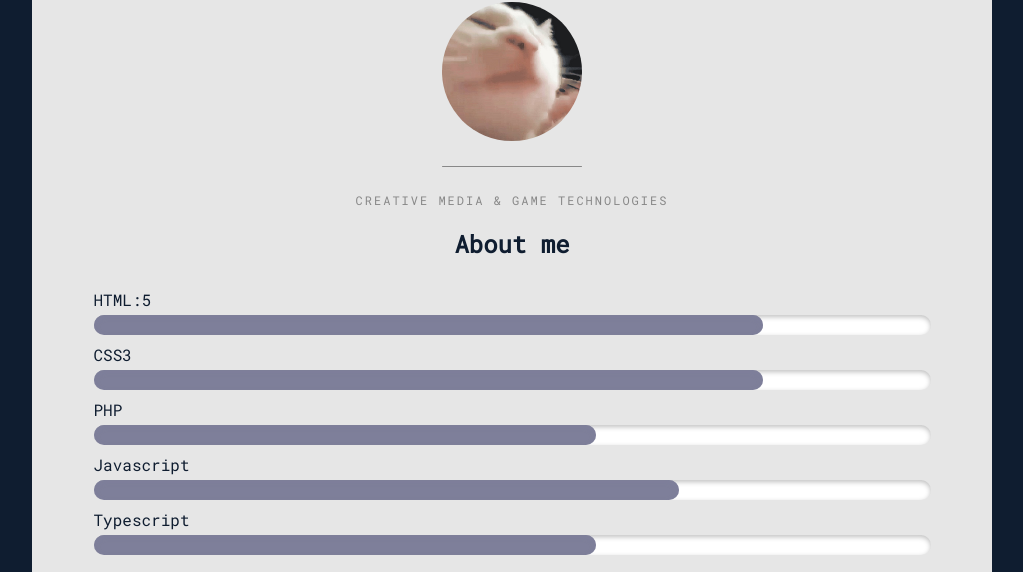
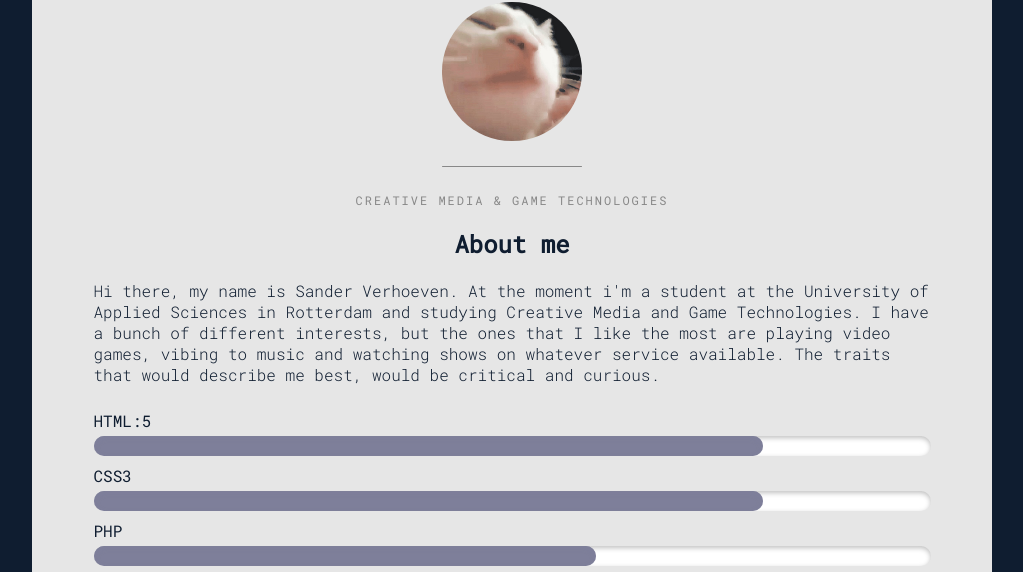
Before and after one commit to Rednas140/Portfolio, a plain HTML site: page index.html in a window 1280 px wide. Shown: the part 180-752 px from the top of the page, without its empty margins (128-1151 px from the left). Drawn offline with nearby package versions, Linux system fonts and the light colour scheme.

Commit message:
added an about me

```diff
--- a/css/style.css
+++ b/css/style.css
@@ -20,6 +20,17 @@ body {
     color: var(--darkblue);
     font-family: 'Roboto Mono', monospace;
     font-weight: 300;
+}
+
+#about{
+    margin-left: 5%;
+    margin-right: 5%;
+    text-align: left;
+}
+
+
+#aboutTitle{
+    text-align: center;
 }
 
 nav {
--- a/index.html
+++ b/index.html
@@ -14,7 +14,7 @@
 
 <body>
     <nav>
-        <a href="#" id="logo">Sander</a>
+        <a id="logo">Sander</a>
         <a href="#">About</a>
         <a href="#">Projects</a>
         <a href="#">Contact</a>
@@ -32,9 +32,14 @@
                 Creative media & game technologies
             </p>
 
-            <article>
-                <h2>About me</h2>
-                <p></p>
+            <article id="about">
+                <h2 id="aboutTitle">About me</h2>
+                <p>Hi there, my name is Sander Verhoeven. At the moment i'm a student at the University of Applied
+                    Sciences in Rotterdam and studying Creative Media and Game Technologies. I have a bunch of different
+                    interests, but the ones that I like the most are playing video games, vibing to music and watching
+                    shows on whatever service available. The traits that would describe me best, would be critical and
+                    curious.
+                </p>
             </article>
 
             <div id="progressWrapper">
--- a/js/app.js
+++ b/js/app.js
@@ -1,6 +1,19 @@
+let sendToTop = document.getElementById("logo")
+
+sendToTop.addEventListener('click', toTop)
+
+// When the user clicks on the button, scroll to the top of the document
+function toTop() {
+    window.scrollTo({
+        top: 0,
+        behavior: 'smooth'
+    });
+}
+
+// used for the typing animation
 window.ityped.init(document.querySelector('.ityped'), {
     strings: ["Sander Verhoeven"],
     loop: true,
     typeSpeed: 200,
-    backSpeed:  100,
+    backSpeed: 100,
 })
```
